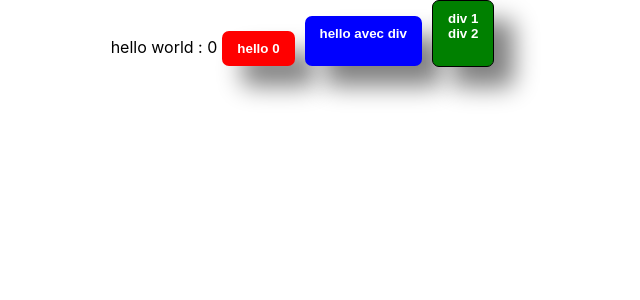
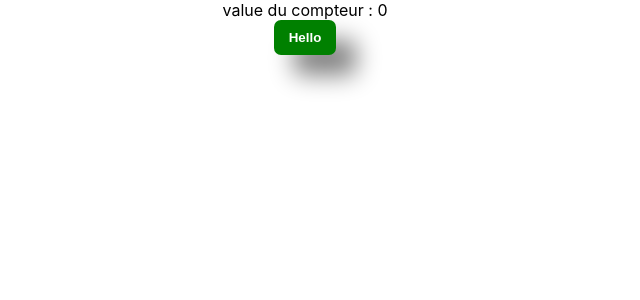
Before and after one commit to mattam49100/2022-04-04-tjs, a React (Create React App) app: page / in a window 1280 px wide. Shown: the top 300 px of the page, without its empty margins (335-975 px from the left). Built offline with nearby package versions, Linux system fonts and the light colour scheme.

Commit message:
COMPOSANTE

```diff
--- a/src/App/App.tsx
+++ b/src/App/App.tsx
@@ -1,39 +1,35 @@
-import React, { useState } from "react";
-import "./App.css";
+import React, { Component } from "react";
+import style from "./App.module.css";
 import Button from "./components/Button/Button";
 
-function App() {
-  const [state, setstate] = useState(0)
- // let nbClicked=0;
+interface I_AppProps {
+  AppName?: string;
+}
+interface I_AppState {
+  counter: number;
+  uneValue: string;
+}
+
+class App extends Component<I_AppProps, I_AppState> {
+  constructor(props: I_AppProps) {
+    super(props);
+    this.state = { counter: 0, uneValue: "Hello" };
+  }
+
+  render(): React.ReactNode {
     return (
-    <div className="App">
-      hello world : {state}
+      <div className={style.App}>
+        value du compteur : {this.state.counter}
+        <br />
         <Button
-        bgcolor="red"
-        lorsqueLeButtonEstClicked={(arg: any) => {
-          setstate(state+1)
-         // console.log(arg);
-          console.log(state);
+          lorsqueLeButtonEstClicked={() => {
+            this.setState({ counter: this.state.counter + 1 });
           }}
         >
-        hello {state}
-      </Button>
-      <Button
-        bgcolor="blue"
-        color="white"
-        lorsqueLeButtonEstClicked={(arg: any) => {
-          setstate(state+1)
-          console.log(arg);
-        }}
-      >
-        <div>hello avec div</div>
-      </Button>
-      <Button style={{border:'1px solid #000'}}>
-        <div>div 1</div>
-        <div>div 2</div>
+          {this.state.uneValue}
         </Button>
       </div>
     );
   }
-
+}
 export default App;
```
Also changed, not shown: src/App/App.module.css (renamed from src/App/App.css). Lines whose indentation alone changed are shown as unchanged.
